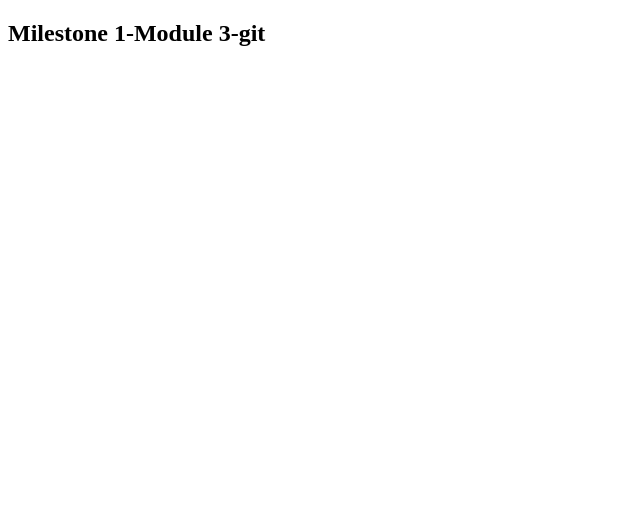
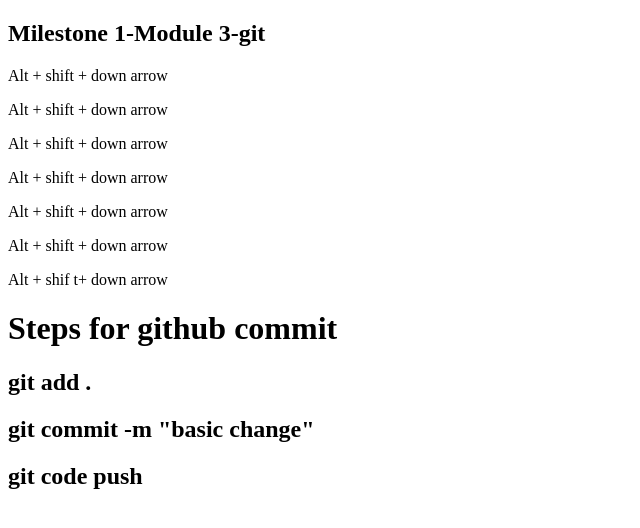
Before and after one commit to aubonee/github-repo, a plain HTML site: page index.html in a window 1280 px wide. Shown: the whole page, without its empty margins (0-640 px from the left). Drawn offline with Linux system fonts and the light colour scheme.

Commit message:
add git  commit steps

```diff
--- a/index.html
+++ b/index.html
@@ -9,6 +9,23 @@
 
 <body>
     <h2>Milestone 1-Module 3-git</h2>
+
+    <body>
+        <p> Alt + shift + down arrow</p>
+        <p> Alt + shift + down arrow</p>
+        <p> Alt + shift + down arrow</p>
+        <p> Alt + shift + down arrow</p>
+        <p> Alt + shift + down arrow</p>
+        <p> Alt + shift + down arrow</p>
+        <p> Alt + shif t+ down arrow</p>
+
+        <h1>Steps for github commit</h1>
+        <h2>git add .</h2>
+        <h2>git commit -m "basic change" </h2>
+        <h2>git code push</h2>
+
+
+    </body>
 </body>
 
 </html>
```
